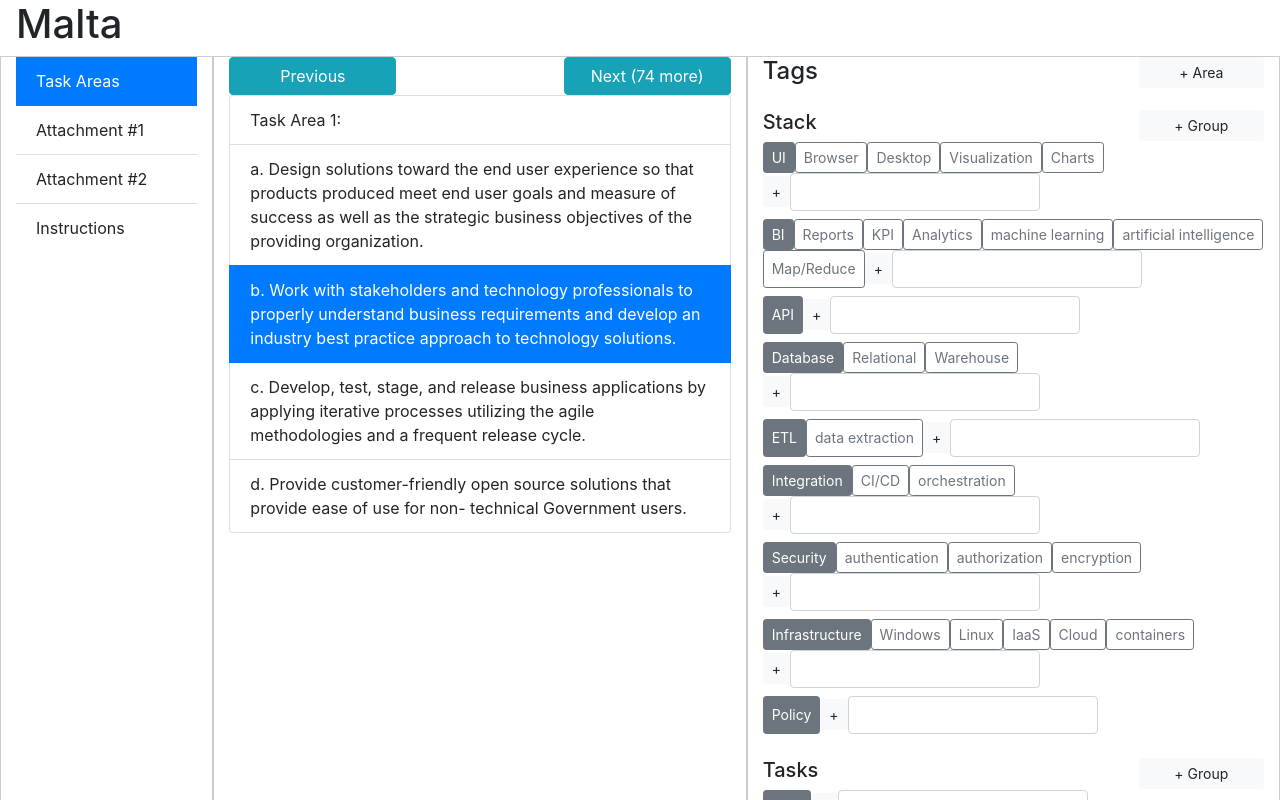
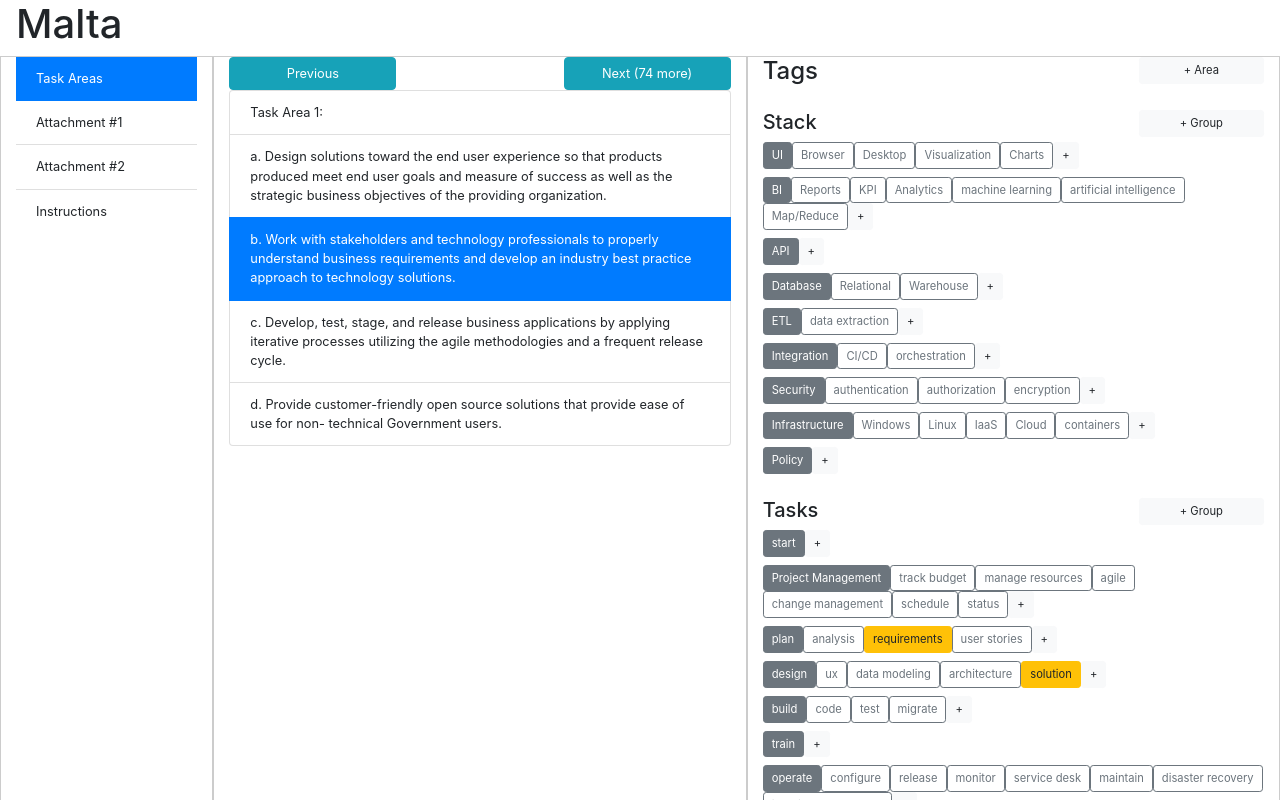
Before and after one commit to JeffreyMFarley/malta, a React (Create React App) app in the folder images/app/: page / in a window 1280 px wide. Shown: the top 800 px of the page. Built offline with nearby package versions, Linux system fonts and the light colour scheme.

Commit message:
feat: Only show the add tag box when clicking '+'

```diff
--- a/images/app/src/App.js
+++ b/images/app/src/App.js
@@ -1,5 +1,5 @@
+import 'bootstrap/dist/css/bootstrap.min.css'
 import './App.less'
-import 'bootstrap/dist/css/bootstrap.min.css'
 import ActiveDocument from './components/ActiveDocument'
 import Col from 'react-bootstrap/Col'
 import Container from 'react-bootstrap/Container'
--- a/images/app/src/App.less
+++ b/images/app/src/App.less
@@ -1,4 +1,14 @@
 body {
+    font-size: .8rem;
+
+    .btn {
+      font-size: .8rem;
+    }
+
+    .btn-group-sm>.btn, .btn-sm {
+      font-size: .7rem;
+    }
+
     section {
         border: solid 1px #cccccc;
     }
--- a/images/app/src/components/TagGroup.js
+++ b/images/app/src/components/TagGroup.js
@@ -14,9 +14,10 @@ import Row from 'react-bootstrap/Row'
 class TagGroup extends React.Component {
   constructor( props ) {
     super( props );
-    this.state = { newTag: '' };
+    this.state = { newTag: '', showEdit: false };
     this.handleInput = this.handleInput.bind( this );
     this.handleSubmit = this.handleSubmit.bind( this );
+    this.handleToggle = this.handleToggle.bind( this );
   }
 
   handleInput = ev => {
@@ -30,11 +31,18 @@ class TagGroup extends React.Component {
 
     ev.preventDefault()
     dispatch( addTag( path, this.state.newTag ) )
-    this.setState( { newTag: '' } );
+    this.setState( { newTag: '', showEdit: false } );
+  }
+
+  handleToggle = () => {
+    this.setState( {
+      showEdit: !this.state.showEdit
+    } );
   }
 
   render() {
     const { activeLine, assigned, children, label, tokenized } = this.props
+    const { showEdit } = this.state
 
     const selVariant = ( x, defaultValue ) => {
       const lx = x.toLowerCase();
@@ -62,13 +70,15 @@ class TagGroup extends React.Component {
           x => <Button variant={ selVariant( x, 'outline-secondary' ) }
                        size="sm"
                        key={x}>
-                  {x}
+                 {x}
                </Button>
         ) }
-        <Form inline onSubmit={this.handleSubmit}>
-          <Button size="sm"
-                  variant="light"
-                  type="submit">+</Button>
+        <Button variant="light"
+               size="sm"
+               onClick={this.handleToggle}>
+         { showEdit ? '-' : '+' }
+        </Button>
+        { showEdit && <Form inline onSubmit={this.handleSubmit}>
           <Form.Label htmlFor={label + '_new'} srOnly>
             Tag
           </Form.Label>
@@ -77,7 +87,9 @@ class TagGroup extends React.Component {
                         onChange={this.handleInput}
                         value={this.state.newTag}
                         />
-        </Form>
+          <Button variant="success"
+                  type="submit">Add</Button>
+        </Form> }
 
       </Row>
     );
```
